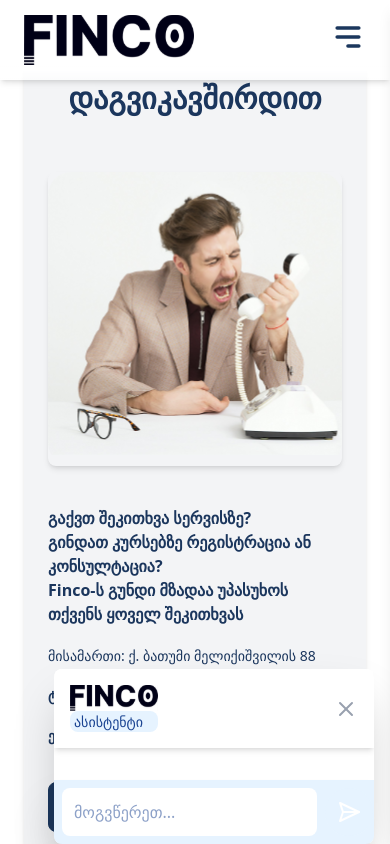
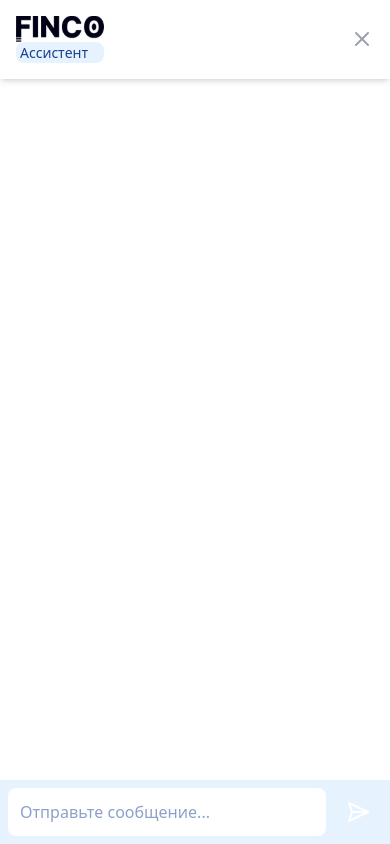
Before and after one commit to webGrandpa/10x_Final-project, a React (Vite) app: page /contact in a window 390 px wide. Both pictures are taken after a click on the button 346 px from the left and 800 px from the top of the page. Shown: the top 844 px of the page. Built offline with nearby package versions, Linux system fonts and the light colour scheme.

Commit message:
fixed AIchat responsive

```diff
--- a/src/components/ChatBot.jsx
+++ b/src/components/ChatBot.jsx
@@ -1,5 +1,5 @@
 import { useState, useRef, useEffect } from 'react';
-import logo from '../assets/fincoLogo.svg'
+import logo from '../assets/fincoLogo.svg';
 
 const ChatBot = () => {
   const [isOpen, setIsOpen] = useState(false);
@@ -19,16 +19,18 @@ const ChatBot = () => {
     setMessages(prevMessages => [...prevMessages, userMessage]);
     setInput('');
 
-    // ჩასაპეჭი ადგილი
-    // ქვევით ბექენდის კოდი
+    // Место для интеграции с вашим бэкендом
     try {
+      // Здесь будет код вашего бэкенда
+      // Пример: const response = await fetch('/your-backend-api', { ... });
+      // Имитация ответа от ИИ
       const aiResponseText = await new Promise(resolve => {
         setTimeout(() => {
           const responses = [
-            'ბლა ბლა ბლა, ბლა ბლა ბლა, ასე მესმის შენი კითხვები',
-            'საინტერესო კითხვაა, მაგრამ, უინტერესო :)',
-            'კითხვა კითხვაა და თუ არ კითხავ შმითხვაა',
-            'რაამბავი კითხვებია რაიქნა?'
+            'Привет! Чем я могу помочь?',
+            'Я получил ваше сообщение.',
+            'Это интересный вопрос. Позвольте мне подумать.',
+            'Я всегда готов помочь. Задавайте любой вопрос.'
           ];
           resolve(responses[Math.floor(Math.random() * responses.length)]);
         }, 1000);
@@ -41,8 +43,6 @@ const ChatBot = () => {
       const errorMessage = { text: "Извините, произошла ошибка. Пожалуйста, попробуйте снова.", sender: 'ai' };
       setMessages(prevMessages => [...prevMessages, errorMessage]);
     }
-
-    //ზევით არის ბექენდის კოდი
   };
 
   useEffect(() => {
@@ -65,16 +65,15 @@ const ChatBot = () => {
       )}
 
       {isOpen && (
-        <div className="fixed bottom-0 right-4 w-80 md:h-[400px] lg:h-[600]
-         bg-white text-[#002E85E5] rounded-lg
-          shadow-2xl flex flex-col z-50 overflow-hidden">
+        <div className="fixed inset-0 md:w-80 md:h-[450px] md:bottom-0 md:right-4 md:top-auto md:left-auto md:rounded-lg
+         bg-white text-[#002E85E5] shadow-2xl flex flex-col z-50 overflow-hidden">
           <div className="p-4 bg-white shadow-md
           flex justify-between items-center">
             <div className='flex flex-col'>
-                <img src={logo} alt=""
+                <img src={logo} alt="Finco Logo"
                 className='w-22'/>
                 <div className='px-1 rounded-lg bg-[#E6F3FF]'>
-                    <h2 className="text-[14px]">ასისტენტი</h2>
+                    <h2 className="text-[14px]">Ассистент</h2>
                 </div>
             </div>
             <button onClick={toggleChat} className="text-gray-400 hover:text-white">
@@ -101,7 +100,7 @@ const ChatBot = () => {
               value={input}
               onChange={(e) => setInput(e.target.value)}
               className="flex-grow p-3 rounded-lg bg-white text-[gray-800] placeholder-[gray-800] focus:outline-none focus:ring-2 focus:ring-blue-500"
-              placeholder="მოგვწერეთ..."
+              placeholder="Отправьте сообщение..."
             />
             <button type="submit" className="p-3 bg-[#E6F3FF] text-white rounded-full hover:bg-[#E6F3FF] focus:outline-none focus:ring-2 focus:ring-blue-500">
               <svg xmlns="http://www.w3.org/2000/svg" width="24" height="24" viewBox="0 0 24 24" fill="none" stroke="currentColor" strokeWidth="2" strokeLinecap="round" strokeLinejoin="round" className="lucide lucide-send-horizontal">
```
